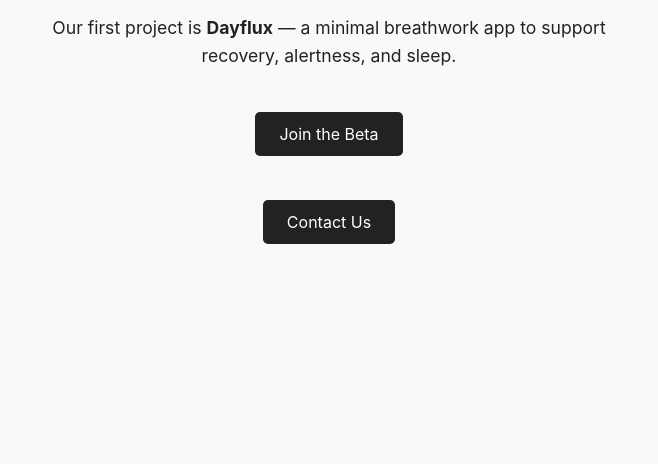
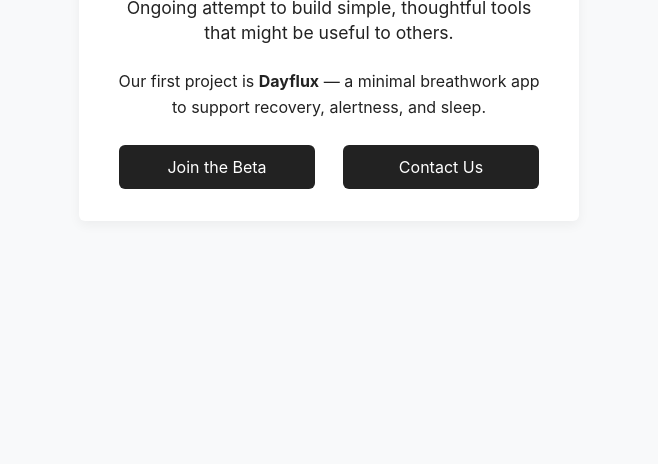
Before and after one commit to blsmdrive/blsmdrive.github.io, a plain HTML site: page index.html in a window 1280 px wide. Shown: the part 336-800 px from the top of the page, without its empty margins (311-969 px from the left). Drawn offline with Linux system fonts and the light colour scheme.

Commit message:
Update index.html

```diff
--- a/index.html
+++ b/index.html
@@ -2,54 +2,81 @@
 <html lang="en">
 <head>
   <meta charset="UTF-8">
-  <meta name="viewport" content="width=device-width, initial-scale=1">
-  <title>blsmdrive</title>
+  <meta name="viewport" content="width=device-width, initial-scale=1, viewport-fit=cover">
+  <title>BLSMDRIVE</title>
   <style>
+    :root {
+      --bg: #f8f9fa;
+      --card-bg: #fff;
+      --text: #222;
+      --btn-bg: #222;
+      --btn-hover: #444;
+      --btn-color: #fff;
+      --radius: 6px;
+    }
+    * {
+      box-sizing: border-box;
+    }
     body {
       margin: 0;
-      padding: 0;
+      padding: env(safe-area-inset);
       font-family: -apple-system, BlinkMacSystemFont, sans-serif;
-      background-color: #f8f9fa;
-      color: #222;
+      background: var(--bg);
+      color: var(--text);
       display: flex;
       align-items: center;
       justify-content: center;
-      flex-direction: column;
+      min-height: 100vh;
       text-align: center;
-      height: 100vh;
     }
     .container {
-      max-width: 600px;
-      padding: 2em;
+      width: 90%;
+      max-width: 500px;
+      background: var(--card-bg);
+      padding: 2rem;
+      border-radius: var(--radius);
+      box-shadow: 0 4px 12px rgba(0, 0, 0, 0.05);
     }
     .logo {
-      font-size: 2em;
+      font-size: 2rem;
       font-weight: bold;
-      margin-bottom: 0.5em;
+      margin-bottom: 0.5rem;
+    }
+    .tagline {
+      font-size: 1.1rem;
+      margin-bottom: 1.5rem;
+      line-height: 1.4;
     }
     p {
+      margin-bottom: 1rem;
       line-height: 1.6;
-      font-size: 1.1em;
+    }
+    .buttons {
+      display: flex;
+      flex-direction: column;
+      gap: 0.75rem;
+      margin-top: 1.5rem;
     }
     .button {
-      display: inline-block;
-      margin-top: 1.5em;
-      padding: 0.75em 1.5em;
-      background-color: #222;
-      color: #fff;
+      display: block;
+      padding: 0.75rem;
+      background: var(--btn-bg);
+      color: var(--btn-color);
       text-decoration: none;
-      border-radius: 5px;
+      border-radius: var(--radius);
       transition: background 0.2s ease;
     }
     .button:hover {
-      background-color: #444;
+      background: var(--btn-hover);
     }
-    @media (max-width: 600px) {
-      body {
-        padding: 1em;
+    @media (min-width: 600px) {
+      .buttons {
+        flex-direction: row;
+        justify-content: center;
       }
-      .logo {
-        font-size: 1.75em;
+      .button {
+        flex: 1;
+        margin: 0 0.5rem;
       }
     }
   </style>
@@ -57,15 +84,12 @@
 <body>
   <div class="container">
     <div class="logo">blsmdrive</div>
-    <p>Ongoing attempt to build simple, thoughtful tools that might be useful to others.</p>
+    <p class="tagline">Ongoing attempt to build simple, thoughtful tools that might be useful to others.</p>
     <p>Our first project is <strong>Dayflux</strong> — a minimal breathwork app to support recovery, alertness, and sleep.</p>
-
-    <!-- TestFlight button -->
-    <a class="button" href="https://testflight.apple.com/join/u8vpRr5T" target="_blank">Join the Beta</a>
-
-    <!-- Email link -->
-    <br><br>
-    <a class="button" href="mailto:dev.blsmdrive@gmail.com">Contact Us</a>
+    <div class="buttons">
+      <a class="button" href="https://testflight.apple.com/join/u8vpRr5T" target="_blank">Join the Beta</a>
+      <a class="button" href="mailto:dev.blsmdrive@gmail.com">Contact Us</a>
+    </div>
   </div>
 </body>
 </html>
```
